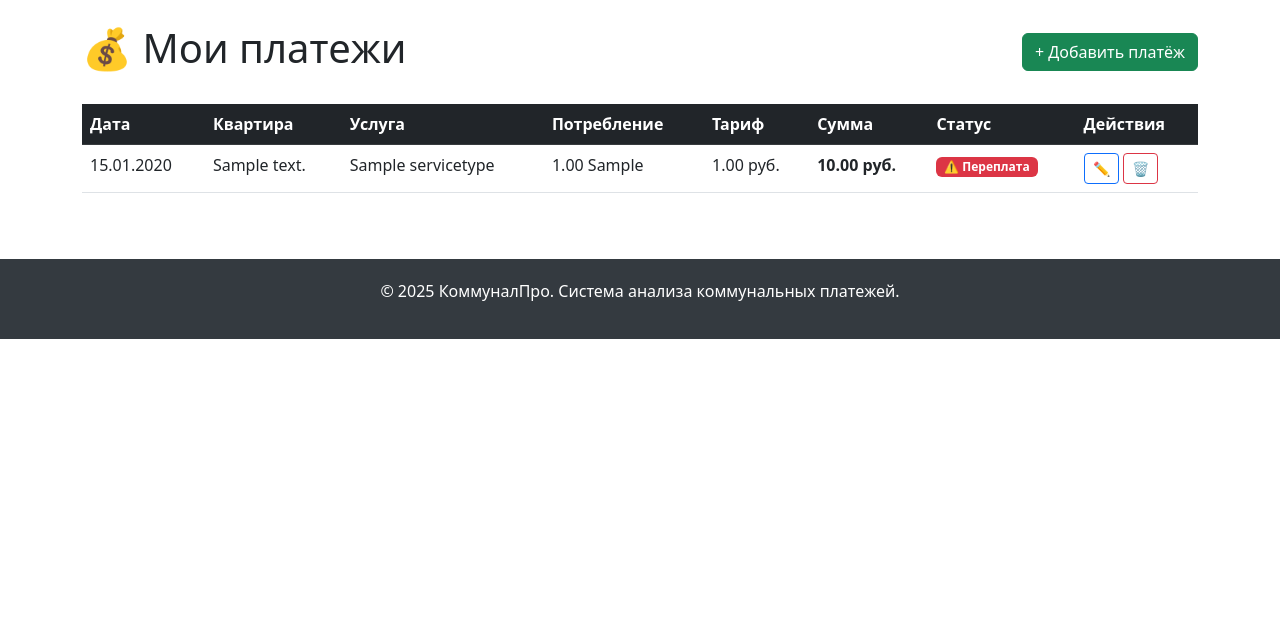
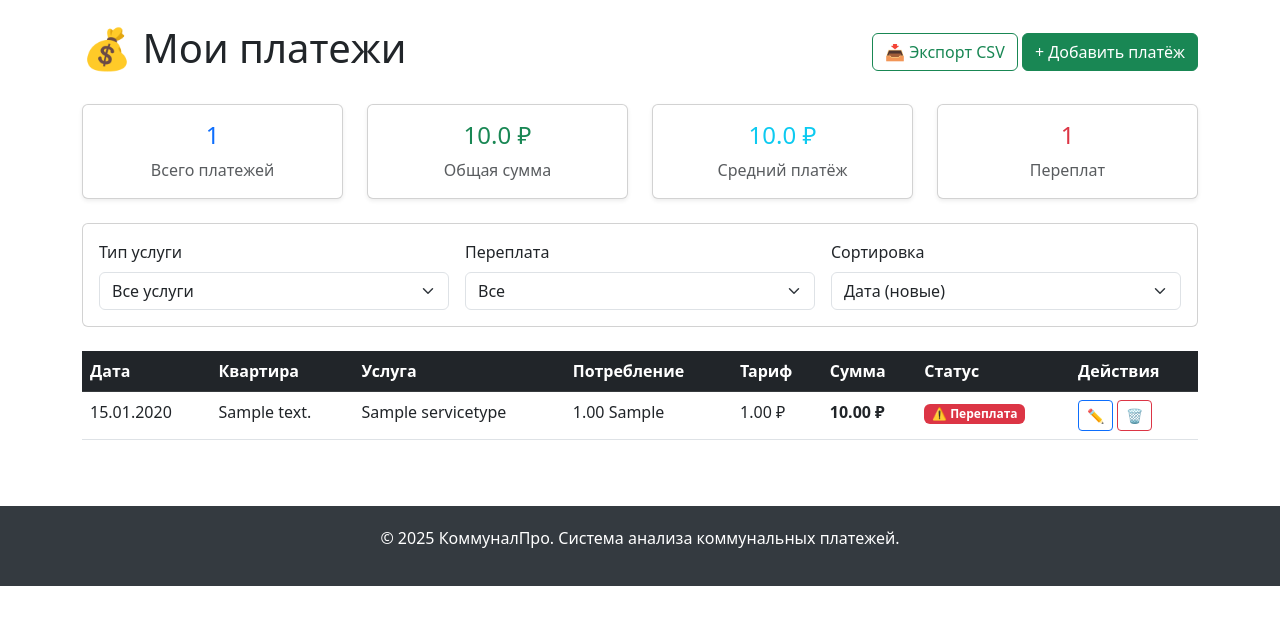
Before and after one commit to Tennikoff/communal-payments-analysis, a Django app: page /payments/ in a window 1280 px wide. Shown: the part 56-681 px from the top of the page. Run offline with Django 5.2, Linux system fonts and the light colour scheme; a user stored in the database is signed in; tables that the repository leaves empty hold one stand-in row (values such as "Sample post").

Commit message:
Add payment filtering, sorting, aggregation and CSV export

```diff
--- a/config/settings.py
+++ b/config/settings.py
@@ -23,7 +23,9 @@ BASE_DIR = Path(__file__).resolve().parent.parent
 SECRET_KEY = 'django-insecure-!defr+jdh-*b!=c-h23vi=mfz3a$9#(eor9fws5d!*en#)ekb6'
 
 # SECURITY WARNING: don't run with debug turned on in production!
-DEBUG = True
+import os
+
+DEBUG = os.environ.get('DEBUG', 'True') == 'True'
 
 ALLOWED_HOSTS = []
 
@@ -126,4 +128,4 @@ LOGIN_URL = 'login'
 import os
 STATIC_ROOT = os.path.join(BASE_DIR, 'static')
 
-ALLOWED_HOSTS = ['127.0.0.1', 'localhost', 'Tennikoff.pythonanywhere.com']
+ALLOWED_HOSTS = ['127.0.0.1', 'localhost', 'tennikoff.pythonanywhere.com', 'Tennikoff.pythonanywhere.com']
--- a/payments/urls.py
+++ b/payments/urls.py
@@ -20,6 +20,9 @@ urlpatterns = [
     path('payments/<int:pk>/edit/', views.payment_edit, name='payment_edit'),
     path('payments/<int:pk>/delete/', views.payment_delete, name='payment_delete'),
 
+    # Экспорт
+path('payments/export/csv/', views.payment_export_csv, name='payment_export_csv'),
+
     # Аналитика
     path('analytics/', views.analytics, name='analytics'),
 ]
--- a/payments/views.py
+++ b/payments/views.py
@@ -6,7 +6,7 @@ from django.contrib import messages
 from decimal import Decimal
 from .models import Apartment, PaymentRecord, ServiceType
 from .forms import RegisterForm, ApartmentForm, PaymentRecordForm
-
+from django.db.models import Sum, Count, Avg
 
 def home(request):
     """Главная страница"""
@@ -83,13 +83,46 @@ def apartment_delete(request, pk):
 
 @login_required
 def payment_list(request):
-    """Список платежей пользователя"""
-    # Получаем все квартиры пользователя
+    """Список платежей пользователя с фильтрацией и статистикой"""
     user_apartments = Apartment.objects.filter(user=request.user)
-    # Получаем платежи по этим квартирам
-    payments = PaymentRecord.objects.filter(apartment__in=user_apartments).order_by('-date')
+    payments = PaymentRecord.objects.filter(apartment__in=user_apartments)
 
-    return render(request, 'payments/payment_list.html', {'payments': payments})
+    # Фильтрация по типу услуги
+    service_filter = request.GET.get('service')
+    if service_filter:
+        payments = payments.filter(service_type_id=service_filter)
+
+    # Фильтрация по переплате
+    overpayment_filter = request.GET.get('overpayment')
+    if overpayment_filter == 'yes':
+        payments = payments.filter(is_overpayment=True)
+    elif overpayment_filter == 'no':
+        payments = payments.filter(is_overpayment=False)
+
+    # Сортировка
+    sort = request.GET.get('sort', '-date')
+    payments = payments.order_by(sort)
+
+    # Получаем типы услуг для фильтра
+    services = ServiceType.objects.all()
+
+    # Статистика с агрегацией
+    total_amount = payments.aggregate(Sum('total_amount'))['total_amount__sum'] or 0
+    overpayments_count = payments.filter(is_overpayment=True).count()
+    avg_payment = payments.aggregate(Avg('total_amount'))['total_amount__avg'] or 0
+
+    context = {
+        'payments': payments,
+        'services': services,
+        'total_amount': round(float(total_amount), 2),
+        'avg_payment': round(float(avg_payment), 2),
+        'overpayments_count': overpayments_count,
+        'current_service': service_filter,
+        'current_overpayment': overpayment_filter,
+        'current_sort': sort,
+    }
+
+    return render(request, 'payments/payment_list.html', context)
 
 
 @login_required
@@ -285,3 +318,35 @@ def analytics(request):
     }
 
     return render(request, 'payments/analytics.html', context)
+
+
+import csv
+from django.http import HttpResponse
+
+
+@login_required
+def payment_export_csv(request):
+    """Экспорт платежей в CSV"""
+    user_apartments = Apartment.objects.filter(user=request.user)
+    payments = PaymentRecord.objects.filter(apartment__in=user_apartments).order_by('-date')
+
+    response = HttpResponse(content_type='text/csv; charset=utf-8')
+    response['Content-Disposition'] = 'attachment; filename="payments.csv"'
+    response.write('\ufeff')  # BOM для корректного отображения в Excel
+
+    writer = csv.writer(response)
+    writer.writerow(['Дата', 'Квартира', 'Услуга', 'Потребление', 'Единица', 'Тариф', 'Сумма', 'Переплата'])
+
+    for payment in payments:
+        writer.writerow([
+            payment.date.strftime('%d.%m.%Y'),
+            payment.apartment.address,
+            payment.service_type.name,
+            float(payment.consumption),
+            payment.service_type.unit,
+            float(payment.tariff),
+            float(payment.total_amount),
+            'Да' if payment.is_overpayment else 'Нет'
+        ])
+
+    return response
--- a/templates/payments/payment_list.html
+++ b/templates/payments/payment_list.html
@@ -6,7 +6,82 @@
 <div class="container mt-4">
     <div class="d-flex justify-content-between align-items-center mb-4">
         <h1>💰 Мои платежи</h1>
-        <a href="{% url 'payment_create' %}" class="btn btn-success">+ Добавить платёж</a>
+        <div>
+            <a href="{% url 'payment_export_csv' %}" class="btn btn-outline-success">📥 Экспорт CSV</a>
+            <a href="{% url 'payment_create' %}" class="btn btn-success">+ Добавить платёж</a>
+        </div>
+    </div>
+
+    <!-- Статистика с агрегацией -->
+    <div class="row mb-4">
+        <div class="col-md-3">
+            <div class="card text-center shadow-sm">
+                <div class="card-body">
+                    <h4 class="text-primary">{{ payments.count }}</h4>
+                    <p class="text-muted mb-0">Всего платежей</p>
+                </div>
+            </div>
+        </div>
+        <div class="col-md-3">
+            <div class="card text-center shadow-sm">
+                <div class="card-body">
+                    <h4 class="text-success">{{ total_amount }} ₽</h4>
+                    <p class="text-muted mb-0">Общая сумма</p>
+                </div>
+            </div>
+        </div>
+        <div class="col-md-3">
+            <div class="card text-center shadow-sm">
+                <div class="card-body">
+                    <h4 class="text-info">{{ avg_payment }} ₽</h4>
+                    <p class="text-muted mb-0">Средний платёж</p>
+                </div>
+            </div>
+        </div>
+        <div class="col-md-3">
+            <div class="card text-center shadow-sm">
+                <div class="card-body">
+                    <h4 class="text-danger">{{ overpayments_count }}</h4>
+                    <p class="text-muted mb-0">Переплат</p>
+                </div>
+            </div>
+        </div>
+    </div>
+
+    <!-- Фильтры -->
+    <div class="card mb-4">
+        <div class="card-body">
+            <form method="get" class="row g-3">
+                <div class="col-md-4">
+                    <label class="form-label">Тип услуги</label>
+                    <select name="service" class="form-select" onchange="this.form.submit()">
+                        <option value="">Все услуги</option>
+                        {% for service in services %}
+                        <option value="{{ service.id }}" {% if current_service == service.id|stringformat:"s" %}selected{% endif %}>
+                            {{ service.name }}
+                        </option>
+                        {% endfor %}
+                    </select>
+                </div>
+                <div class="col-md-4">
+                    <label class="form-label">Переплата</label>
+                    <select name="overpayment" class="form-select" onchange="this.form.submit()">
+                        <option value="">Все</option>
+                        <option value="yes" {% if current_overpayment == 'yes' %}selected{% endif %}>Только переплаты</option>
+                        <option value="no" {% if current_overpayment == 'no' %}selected{% endif %}>Без переплат</option>
+                    </select>
+                </div>
+                <div class="col-md-4">
+                    <label class="form-label">Сортировка</label>
+                    <select name="sort" class="form-select" onchange="this.form.submit()">
+                        <option value="-date" {% if current_sort == '-date' %}selected{% endif %}>Дата (новые)</option>
+                        <option value="date" {% if current_sort == 'date' %}selected{% endif %}>Дата (старые)</option>
+                        <option value="-total_amount" {% if current_sort == '-total_amount' %}selected{% endif %}>Сумма (больше)</option>
+                        <option value="total_amount" {% if current_sort == 'total_amount' %}selected{% endif %}>Сумма (меньше)</option>
+                    </select>
+                </div>
+            </form>
+        </div>
     </div>
 
     {% if payments %}
@@ -28,11 +103,11 @@
                 {% for payment in payments %}
                 <tr class="{% if payment.is_overpayment %}overpayment{% endif %}">
                     <td>{{ payment.date|date:"d.m.Y" }}</td>
-                    <td>{{ payment.apartment.address|truncatechars:20 }}</td>
+                    <td>{{ payment.apartment.address|truncatechars:25 }}</td>
                     <td>{{ payment.service_type.name }}</td>
                     <td>{{ payment.consumption }} {{ payment.service_type.unit }}</td>
-                    <td>{{ payment.tariff }} руб.</td>
-                    <td><strong>{{ payment.total_amount }} руб.</strong></td>
+                    <td>{{ payment.tariff }} ₽</td>
+                    <td><strong>{{ payment.total_amount }} ₽</strong></td>
                     <td>
                         {% if payment.is_overpayment %}
                         <span class="badge bg-danger">⚠️ Переплата</span>
@@ -51,9 +126,13 @@
     </div>
     {% else %}
     <div class="alert alert-info">
-        <h5>У вас пока нет платежей</h5>
+        <h5>Платежей не найдено</h5>
+        {% if current_service or current_overpayment %}
+        <p>Попробуйте изменить фильтры или <a href="{% url 'payment_list' %}">сбросить их</a>.</p>
+        {% else %}
         <p>Добавьте первый платёж, чтобы начать отслеживать расходы.</p>
         <a href="{% url 'payment_create' %}" class="btn btn-primary">Добавить платёж</a>
+        {% endif %}
     </div>
     {% endif %}
 </div>
```
